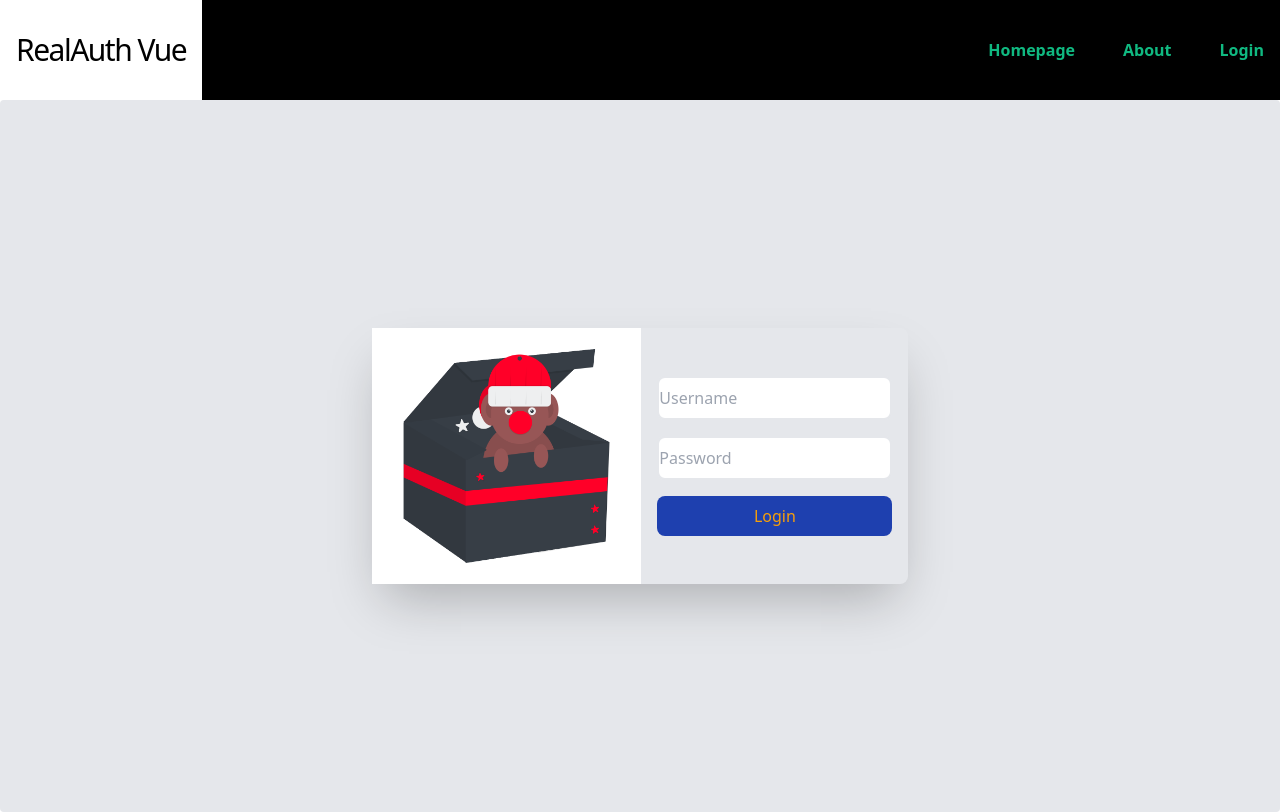
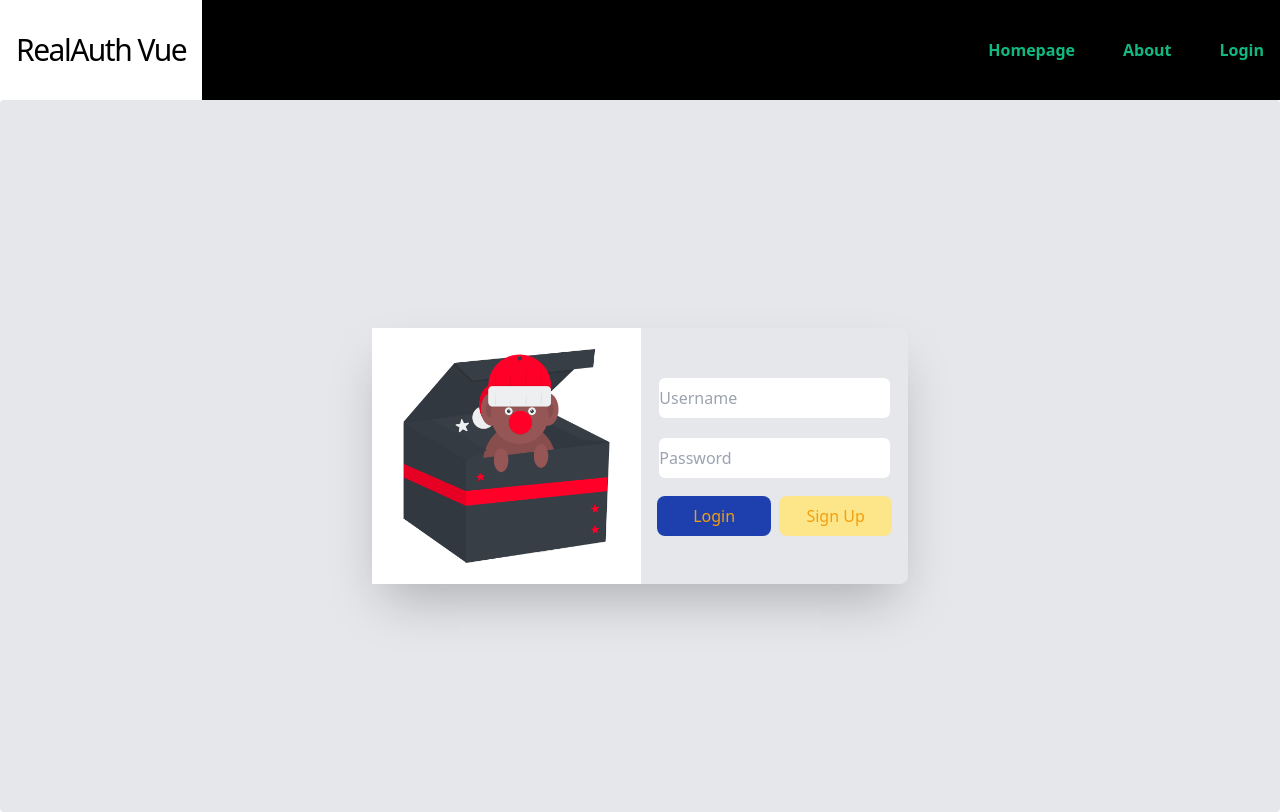
Before and after one commit to edgarrambo/vuecompletedapp, a Vue app: page /login in a window 1280 px wide. Built offline with nearby package versions, Linux system fonts and the light colour scheme; no server answers.

Commit message:
add sign up, tested and working directly to db

```diff
--- a/src/pages/login.vue
+++ b/src/pages/login.vue
@@ -5,7 +5,7 @@ import useAuth from "../composable/useAuth";
 import useError from "../composable/useError";
 
 
-const { isAuthenticated, login } = useAuth();
+const { isAuthenticated, login, signup } = useAuth();
 
 const username = ref("");
 const password = ref("");
@@ -15,7 +15,16 @@ const router = useRouter();
 
 const logginIn = async() => {
    await login(username.value, password.value);
-   if (isAuthenticated.value) {
+   goToHome;
+};
+
+const signingUp = async() => {
+   await signup(username.value, password.value);
+   goToHome();
+};
+
+const goToHome = () => {
+     if (isAuthenticated.value) {
       router.push("/");
    } else {
       setError("Invalid Username or Password");
@@ -38,11 +47,16 @@ const {ready, start, stop} = useTimeout(5000, {controls: true});
       class="flex flex-col p-4 space-y-4" >
       <input type="text" class="py-2 border-2 rounded-lg" placeholder="Username" v-model="username"/>
        <input type="password" class="py-2 border-2 rounded-lg" placeholder="Password" v-model="password"/>
+       <div class="flex space-x-2">
        <button type="submit" @submit.prevent="logginIn"
-
-       class="py-2 text-yellow-500 bg-blue-800 rounded-lg" >
+       class="w-1/2 py-2 text-yellow-500 bg-blue-800 rounded-lg" >
        Login
        </button>
+      <button  @click="signingUp"
+       class="w-1/2 py-2 text-yellow-500 bg-yellow-200 rounded-lg" >
+       Sign Up
+       </button>
+       </div>
        </form>
    </div>
    <div v-if="!ready && error"
```
